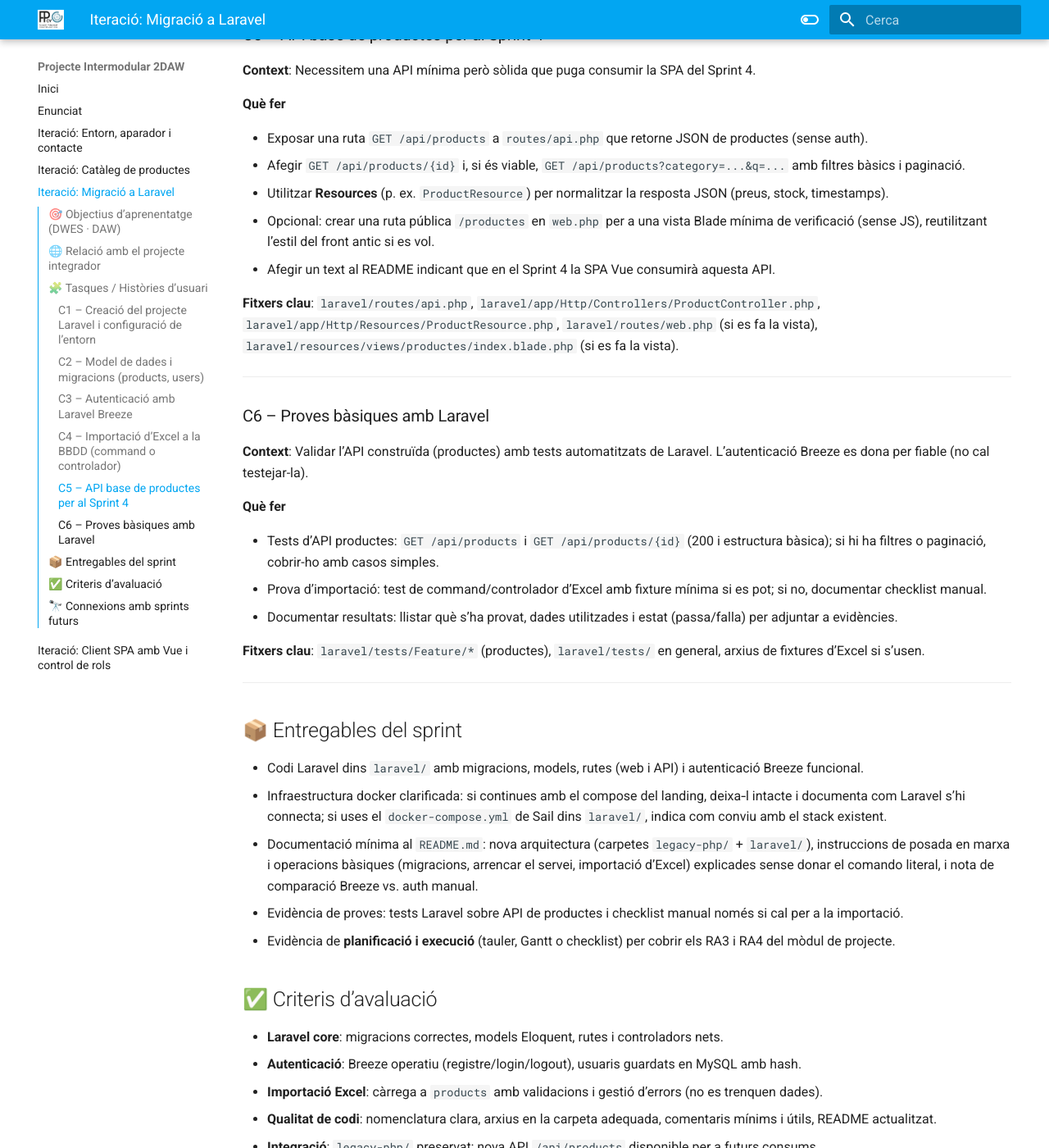
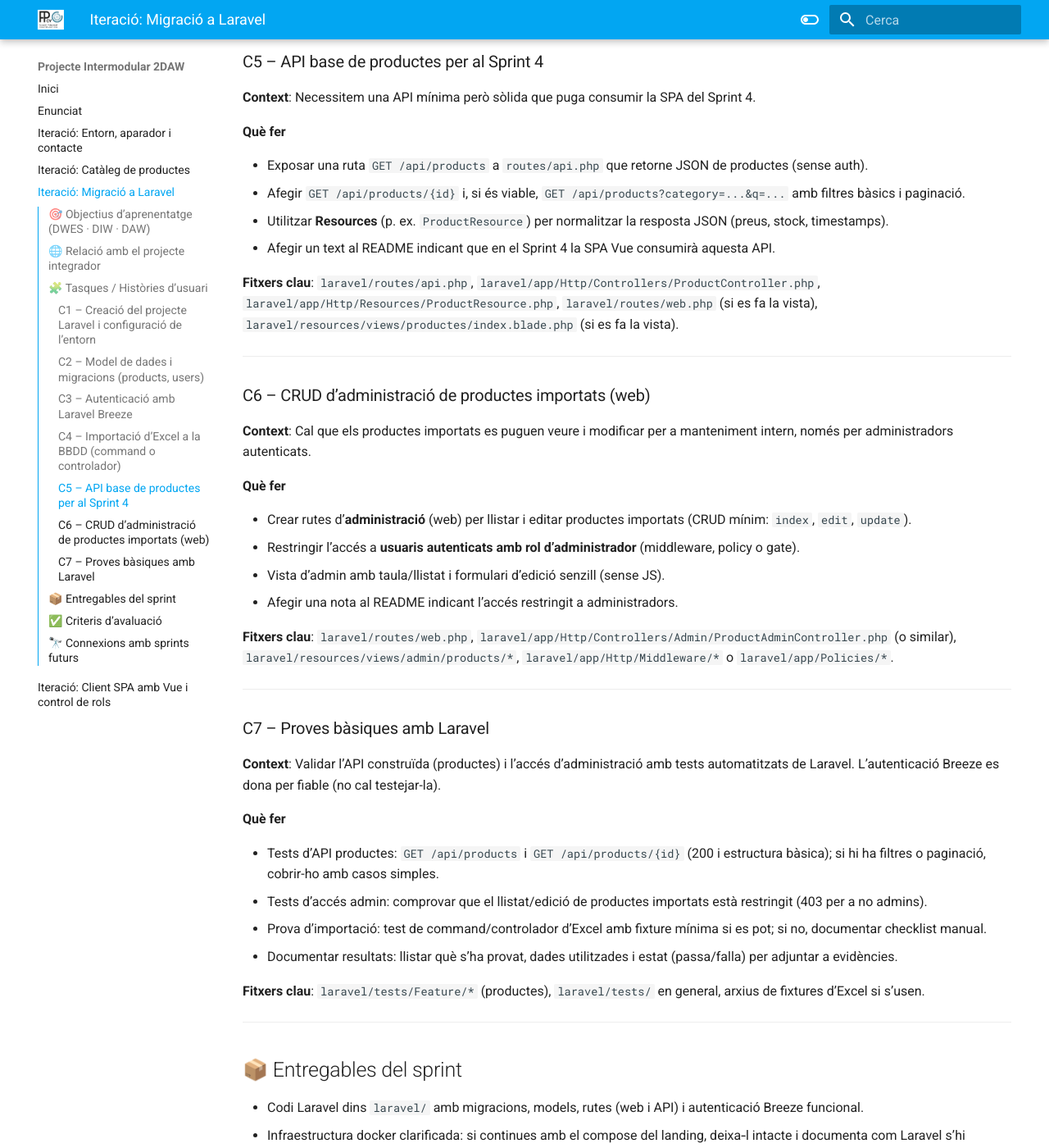
Before and after one commit to cipfpbatoi/pi2daw2526, an MkDocs documentation site: the page built from docs/sprint3.md, in a window 1280 px wide and 1400 px high, scrolled down 2754 px. Shown: the whole window at 82% size. Built offline with MkDocs 1.6.1 and Material for MkDocs 9.7.7, drawn with Linux system fonts in a browser that asks for light colours; some of the changed text lies outside the part shown.

Commit message:
sprint 3

```diff
--- a/docs/sprint3.md
+++ b/docs/sprint3.md
@@ -4,12 +4,13 @@ En aquest sprint fem el salt de la versió **PHP + JSON Server** (v1, que es man
 
 És el primer contacte “seriós” amb un framework gran. Partirem del catàleg i usuaris del sprint anterior, els migrarem a MySQL via Eloquent i deixarem preparat el terreny per al futur client SPA (Vue) i per al microservei Node.js que compartirà la mateixa base de dades.
 
-## 🎯 Objectius d’aprenentatge (DWES · DAW)
+## 🎯 Objectius d’aprenentatge (DWES · DIW · DAW)
 - Entendre i configurar un projecte **Laravel** amb `.env`, migracions i Eloquent (DWES).
 - Aplicar **bones pràctiques MVC** i rutes en un framework PHP modern (DAW).
 - Integrar **autenticació Laravel Breeze** i comparar-la amb l’autenticació manual de PHP (DWES/Seguretat).
 - Automatitzar la importació d’Excel a base de dades des de Laravel, validant formats i camps (DWES).
 - Definir i exposar una **API REST base** per a productes, pensada per a ser consumida en Sprint 4 (DWES/DWEC).
+- Permetre la **gestió de productes importats** (llistat i edició) només per a **administradors autenticats** (DWES/Seguretat).
 - Realitzar **proves bàsiques** (artisan test o proves manuals guiades) per validar API i imports (DWES RA8.g).
 
 ## 🌐 Relació amb el projecte integrador
@@ -87,19 +88,33 @@ En aquest sprint fem el salt de la versió **PHP + JSON Server** (v1, que es man
 - Exposar una ruta `GET /api/products` a `routes/api.php` que retorne JSON de productes (sense auth).
 - Afegir `GET /api/products/{id}` i, si és viable, `GET /api/products?category=...&q=...` amb filtres bàsics i paginació.
 - Utilitzar **Resources** (p. ex. `ProductResource`) per normalitzar la resposta JSON (preus, stock, timestamps).
-- Opcional: crear una ruta pública `/productes` en `web.php` per a una vista Blade mínima de verificació (sense JS), reutilitzant l’estil del front antic si es vol.
 - Afegir un text al README indicant que en el Sprint 4 la SPA Vue consumirà aquesta API.
 
 **Fitxers clau**: `laravel/routes/api.php`, `laravel/app/Http/Controllers/ProductController.php`, `laravel/app/Http/Resources/ProductResource.php`, `laravel/routes/web.php` (si es fa la vista), `laravel/resources/views/productes/index.blade.php` (si es fa la vista).
 
 ---
 
-### C6 – Proves bàsiques amb Laravel
-**Context**: Validar l’API construïda (productes) amb tests automatitzats de Laravel. L’autenticació Breeze es dona per fiable (no cal testejar-la).
+### C6 – CRUD d’administració de productes importats (web)
+**Context**: Cal que els productes importats es puguen veure i modificar per a manteniment intern, només per administradors autenticats.
+
+**Què fer**
+
+- Crear rutes d’**administració** (web) per llistar i editar productes importats (CRUD mínim: `index`, `edit`, `update`).
+- Restringir l’accés a **usuaris autenticats amb rol d’administrador** (middleware, policy o gate).
+- Vista d’admin amb taula/llistat i formulari d’edició senzill (sense JS).
+- Afegir una nota al README indicant l’accés restringit a administradors.
+
+**Fitxers clau**: `laravel/routes/web.php`, `laravel/app/Http/Controllers/Admin/ProductAdminController.php` (o similar), `laravel/resources/views/admin/products/*`, `laravel/app/Http/Middleware/*` o `laravel/app/Policies/*`.
+
+---
+
+### C7 – Proves bàsiques amb Laravel
+**Context**: Validar l’API construïda (productes) i l’accés d’administració amb tests automatitzats de Laravel. L’autenticació Breeze es dona per fiable (no cal testejar-la).
 
 **Què fer**
 
 - Tests d’API productes: `GET /api/products` i `GET /api/products/{id}` (200 i estructura bàsica); si hi ha filtres o paginació, cobrir-ho amb casos simples.
+- Tests d’accés admin: comprovar que el llistat/edició de productes importats està restringit (403 per a no admins).
 - Prova d’importació: test de command/controlador d’Excel amb fixture mínima si es pot; si no, documentar checklist manual.
 - Documentar resultats: llistar què s’ha provat, dades utilitzades i estat (passa/falla) per adjuntar a evidències.
 
@@ -113,6 +128,7 @@ En aquest sprint fem el salt de la versió **PHP + JSON Server** (v1, que es man
 - Codi Laravel dins `laravel/` amb migracions, models, rutes (web i API) i autenticació Breeze funcional.
 - Infraestructura docker clarificada: si continues amb el compose del landing, deixa‑l intacte i documenta com Laravel s’hi connecta; si uses el `docker-compose.yml` de Sail dins `laravel/`, indica com conviu amb el stack existent.
 - Documentació mínima al `README.md`: nova arquitectura (carpetes `legacy-php/` + `laravel/`), instruccions de posada en marxa i operacions bàsiques (migracions, arrencar el servei, importació d’Excel) explicades sense donar el comando literal, i nota de comparació Breeze vs. auth manual.
+- Vista/CRUD d’**administració de productes importats** amb accés restringit a administradors.
 - Evidència de proves: tests Laravel sobre API de productes i checklist manual només si cal per a la importació.
 - Evidència de **planificació i execució** (tauler, Gantt o checklist) per cobrir els RA3 i RA4 del mòdul de projecte.
 
@@ -121,6 +137,7 @@ En aquest sprint fem el salt de la versió **PHP + JSON Server** (v1, que es man
 - **Laravel core**: migracions correctes, models Eloquent, rutes i controladors nets.
 - **Autenticació**: Breeze operatiu (registre/login/logout), usuaris guardats en MySQL amb hash.
 - **Importació Excel**: càrrega a `products` amb validacions i gestió d’errors (no es trenquen dades).
+- **Gestió de productes**: llistat i edició accessibles només per administradors autenticats.
 - **Qualitat de codi**: nomenclatura clara, arxius en la carpeta adequada, comentaris mínims i útils, README actualitzat.
 - **Integració**: `legacy-php/` preservat; nova API `/api/products` disponible per a futurs consums.
 - **Proves**: tests Laravel sobre API de productes; checklist manual només si la importació no té test.
```
